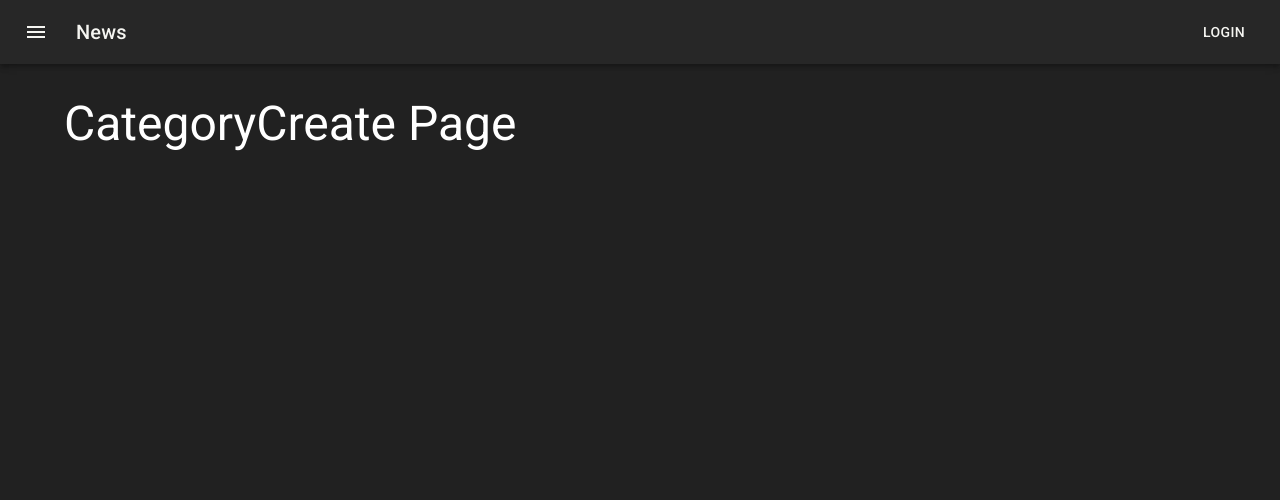
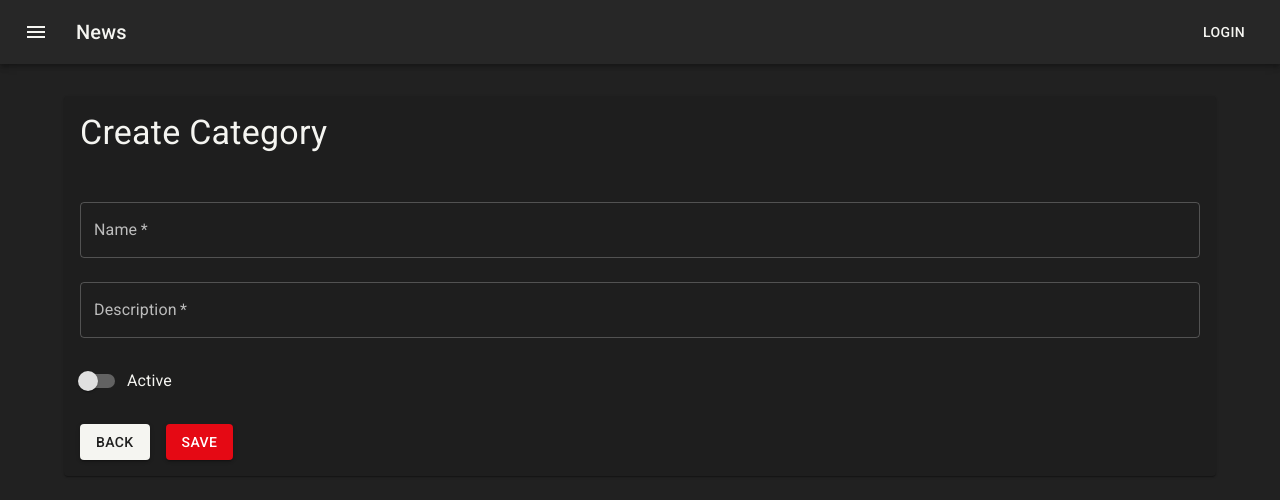
Before and after one commit to barricca/codeflix-admin, a React (Create React App) app: page /categories/create in a window 1280 px wide. Shown: the top 500 px of the page. Built offline with nearby package versions, Linux system fonts and the light colour scheme.

Commit message:
feat: :sparkles: criando página de criação de categoria e refactoring

```diff
--- a/src/features/categories/CreateCategory.tsx
+++ b/src/features/categories/CreateCategory.tsx
@@ -1,9 +1,39 @@
-import { Box, Typography } from "@mui/material";
+import { Box, Paper, Typography } from "@mui/material";
+import React from "react";
+import { Category } from "./categorySlice";
+import { CategoryForm } from "./components/CategoryForm";
 
-export const CategoryCreate = () => (
-  <Box>
-    <Typography variant="h3" component="h1">
-      CategoryCreate Page
-    </Typography>
-  </Box>
-);
+export const CategoryCreate = () => {
+  const [isDisable, setIsDisabled] = React.useState(false);
+  const [category, setCategory] = React.useState<Category>({
+    id: "",
+    name: "",
+    description: "",
+    is_active: false,
+    deleted_at: "",
+    created_at: "",
+    updated_at: "",
+  });
+
+  const handleChange = (e: any) => {};
+  const handleToggle = (e: any) => {};
+
+  return (
+    <Box>
+      <Paper>
+        <Box p={2}>
+          <Box mb={2}>
+            <Typography variant="h4">Create Category</Typography>
+          </Box>
+        </Box>
+        <CategoryForm
+          category={category}
+          isDisabled={isDisable}
+          onSubmit={() => {}}
+          handleChange={handleChange}
+          handleToggle={handleToggle}
+        />
+      </Paper>
+    </Box>
+  );
+};
--- a/src/features/categories/EditCategory.tsx
+++ b/src/features/categories/EditCategory.tsx
@@ -1,20 +1,9 @@
-import {
-  Box,
-  Button,
-  FormControl,
-  FormControlLabel,
-  FormGroup,
-  Grid,
-  Paper,
-  Switch,
-  TextField,
-  Typography,
-} from "@mui/material";
-import { Link, useParams } from "react-router-dom";
+import { Box, Paper, Typography } from "@mui/material";
+import React from "react";
+import { useParams } from "react-router-dom";
 import { useAppSelector } from "../../app/hooks";
 import { selectCategoryById } from "./categorySlice";
-import React from "react";
-import { Label } from "@mui/icons-material";
+import { CategoryForm } from "./components/CategoryForm";
 
 export const CategoryEdit = () => {
   const id = useParams().id || "";
@@ -32,63 +21,13 @@
             <Typography variant="h4">Edit Category</Typography>
           </Box>
         </Box>
-
-        <Box p={2}>
-          <form>
-            <Grid container spacing={3}>
-              <Grid item xs={12}>
-                <FormControl fullWidth>
-                  <TextField
-                    required
-                    name="name"
-                    label="Name"
-                    value={category.name}
-                    disabled={isdisabled}
-                    onChange={handleChange}
-                  />
-                </FormControl>
-              </Grid>
-              <Grid item xs={12}>
-                <FormControl fullWidth>
-                  <TextField
-                    required
-                    name="description"
-                    label="Description"
-                    value={category.description}
-                    disabled={isdisabled}
-                    onChange={handleChange}
-                  />
-                </FormControl>
-              </Grid>
-              <Grid item xs={12}>
-                <FormGroup>
-                  <FormControlLabel
-                    control={
-                      <Switch
-                        name="is_active"
-                        color="secondary"
-                        onChange={handleToggle}
-                        checked={category.is_active}
-                        inputProps={{ "aria-label": "controlled" }}
-                      />
-                    }
-                    label="Active"
-                  />
-                </FormGroup>
-              </Grid>
-              <Grid item xs={12}>
-                <Box display={"flex"} gap={2}>
-                  <Button variant="contained" component={Link} to="/categories">
-                    Back
-                  </Button>
-                  <Button variant="contained" color="secondary" type="submit">
-                    Save
-                  </Button>
-                </Box>
-              </Grid>
-            </Grid>
-          </form>
-        </Box>
+        <CategoryForm
+          category={category}
+          isDisabled={isdisabled}
+          onSubmit={() => {}}
+          handleChange={handleChange}
+          handleToggle={handleToggle}
+        />
       </Paper>
     </Box>
   );
--- a/src/features/categories/categorySlice.ts
+++ b/src/features/categories/categorySlice.ts
@@ -1,7 +1,7 @@
 import { createSlice } from "@reduxjs/toolkit";
 import { RootState } from "../../app/store";
 
-interface Category {
+export interface Category {
   id: string;
   name: string;
   description: null | string;
--- /dev/null
+++ b/src/features/categories/components/CategoryForm.tsx
@@ -0,0 +1,90 @@
+import {
+  Box,
+  Button,
+  FormControl,
+  FormControlLabel,
+  FormGroup,
+  Grid,
+  Switch,
+  TextField,
+} from "@mui/material";
+import React from "react";
+import { Link } from "react-router-dom";
+import { Category } from "../categorySlice";
+
+type Props = {
+  category: Category;
+  isDisabled?: boolean;
+  isLoading?: boolean;
+  onSubmit: (e: React.FormEvent<HTMLFormElement>) => void;
+  handleChange: (e: React.ChangeEvent<HTMLInputElement>) => void;
+  handleToggle: (e: React.ChangeEvent<HTMLInputElement>) => void;
+};
+
+export function CategoryForm({
+  category,
+  isDisabled = false,
+  isLoading = false,
+  onSubmit,
+  handleChange,
+  handleToggle,
+}: Props) {
+  return (
+    <Box p={2}>
+      <form>
+        <Grid container spacing={3}>
+          <Grid item xs={12}>
+            <FormControl fullWidth>
+              <TextField
+                required
+                name="name"
+                label="Name"
+                value={category.name}
+                disabled={isDisabled}
+                onChange={handleChange}
+              />
+            </FormControl>
+          </Grid>
+          <Grid item xs={12}>
+            <FormControl fullWidth>
+              <TextField
+                required
+                name="description"
+                label="Description"
+                value={category.description}
+                disabled={isDisabled}
+                onChange={handleChange}
+              />
+            </FormControl>
+          </Grid>
+          <Grid item xs={12}>
+            <FormGroup>
+              <FormControlLabel
+                control={
+                  <Switch
+                    name="is_active"
+                    color="secondary"
+                    onChange={handleToggle}
+                    checked={category.is_active}
+                    inputProps={{ "aria-label": "controlled" }}
+                  />
+                }
+                label="Active"
+              />
+            </FormGroup>
+          </Grid>
+          <Grid item xs={12}>
+            <Box display={"flex"} gap={2}>
+              <Button variant="contained" component={Link} to="/categories">
+                Back
+              </Button>
+              <Button variant="contained" color="secondary" type="submit">
+                Save
+              </Button>
+            </Box>
+          </Grid>
+        </Grid>
+      </form>
+    </Box>
+  );
+}
```
